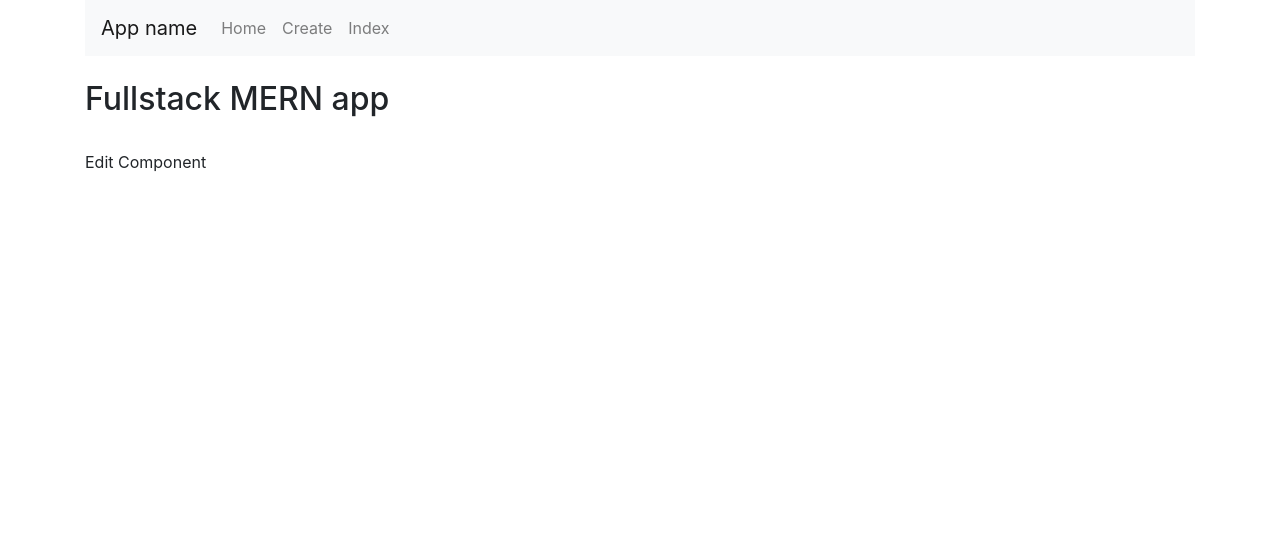
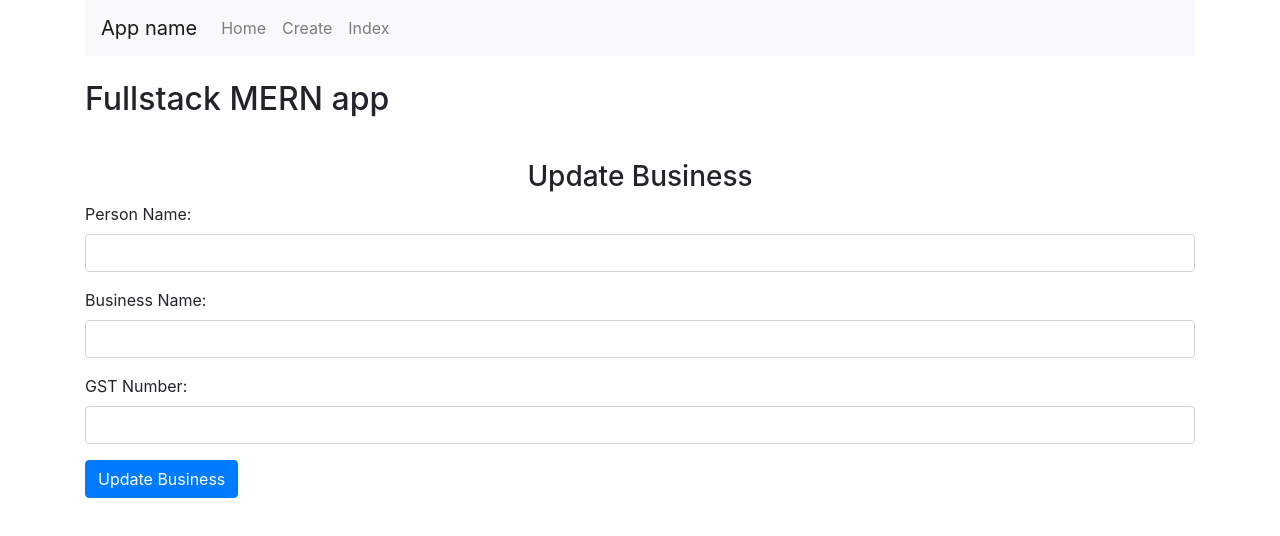
Before and after one commit to LaurynasNaujokas/fullstack-app, a React (Create React App) app in the folder fullstack-app/: page /edit/1 in a window 1280 px wide. Shown: the top 536 px of the page. Built offline with nearby package versions, Linux system fonts and the light colour scheme; no server answers.

Commit message:
update delete functions

```diff
--- a/fullstack-app/src/components/TableRow.js
+++ b/fullstack-app/src/components/TableRow.js
@@ -1,9 +1,23 @@
 import React, { Component } from 'react';
 import { Link } from 'react-router-dom';
-
+import axios from 'axios';
 
 
 class TableRow extends Component {
+    constructor(props){
+        super(props);
+        this.delete = this.delete.bind(this);
+    }
+
+    delete(){
+        axios.get('http://localhost:4000/business/delete/'+this.props.obj._id)
+        .then(console.log('Deleted'))
+        .catch(err => console.log('err'))
+
+
+    }
+
+
     render() {
         return (
 
@@ -25,7 +39,7 @@
                  className="btn btn-primary">Edit</Link>
                 </td>
                 <td>
-                    <button className="btn btn-danger">Delete</button>
+                    <button onClick={this.delete} className="btn btn-danger">Delete</button>
                 </td>
             </tr>
         )
--- a/fullstack-app/src/components/create.js
+++ b/fullstack-app/src/components/create.js
@@ -40,6 +40,8 @@
     };
     axios.post('http://localhost:4000/business/add', obj)
         .then(res => console.log(res.data));
+
+        this.props.history.push('/index');
 
     this.setState({
       person_name: '',
--- a/fullstack-app/src/components/edit.js
+++ b/fullstack-app/src/components/edit.js
@@ -1,11 +1,101 @@
 import React, { Component } from 'react';
+import axios from 'axios';
 
 export default class Edit extends Component {
+    constructor(props){
+        super(props);
+        this.onChangePersonName = this.onChangePersonName.bind(this);
+        this.onChangeBusinessName = this.onChangeBusinessName.bind(this);
+        this.onChangeGstNumber = this.onChangeGstNumber.bind(this);
+        this.onSubmit = this.onSubmit.bind(this);
+
+        this.state = {
+            person_name: '',
+            business_name: '',
+            business_gst_number:''
+          }
+    }
+
+    componentDidMount() {
+        axios.get('http://localhost:4000/business/edit/'+this.props.match.params.id)
+            .then(response => {
+                this.setState({
+                  person_name: response.data.person_name,
+                  business_name: response.data.business_name,
+                  business_gst_number: response.data.business_gst_number });
+            })
+            .catch(function (error) {
+                console.log(error);
+            })
+      }
+
+      onChangePersonName(e) {
+        this.setState({
+          person_name: e.target.value
+        });
+      }
+      onChangeBusinessName(e) {
+        this.setState({
+          business_name: e.target.value
+        })
+      }
+      onChangeGstNumber(e) {
+        this.setState({
+          business_gst_number: e.target.value
+        })
+      }
+
+      onSubmit(e) {
+        e.preventDefault();
+        const obj = {
+          person_name: this.state.person_name,
+          business_name: this.state.business_name,
+          business_gst_number: this.state.business_gst_number
+        };
+        axios.post('http://localhost:4000/business/update/'+this.props.match.params.id, obj)
+            .then(res => console.log(res.data));
+
+        this.props.history.push('/index');
+      }
+
+
     render() {
         return (
-            <div>
-                <p>Edit Component</p>
-            </div>
+            <div style={{ marginTop: 10 }}>
+            <h3 align="center">Update Business</h3>
+            <form onSubmit={this.onSubmit}>
+                <div className="form-group">
+                    <label>Person Name:  </label>
+                    <input
+                      type="text"
+                      className="form-control"
+                      value={this.state.person_name}
+                      onChange={this.onChangePersonName}
+                      />
+                </div>
+                <div className="form-group">
+                    <label>Business Name: </label>
+                    <input type="text"
+                      className="form-control"
+                      value={this.state.business_name}
+                      onChange={this.onChangeBusinessName}
+                      />
+                </div>
+                <div className="form-group">
+                    <label>GST Number: </label>
+                    <input type="text"
+                      className="form-control"
+                      value={this.state.business_gst_number}
+                      onChange={this.onChangeGstNumber}
+                      />
+                </div>
+                <div className="form-group">
+                    <input type="submit"
+                      value="Update Business"
+                      className="btn btn-primary"/>
+                </div>
+            </form>
+        </div>
         )
     }
 }
--- a/fullstack-app/src/components/index.js
+++ b/fullstack-app/src/components/index.js
@@ -32,7 +32,8 @@
                   <th>Person's Name</th>
                   <th>Business Name</th>
                   <th>GST Number</th>
-                  <th colSpan="2">Action</th>
+                  <th colSpan="2">Action-1</th>
+                  <th colSpan="2">Action-2</th>
                 </tr>
               </thead>
               <tbody>
```
